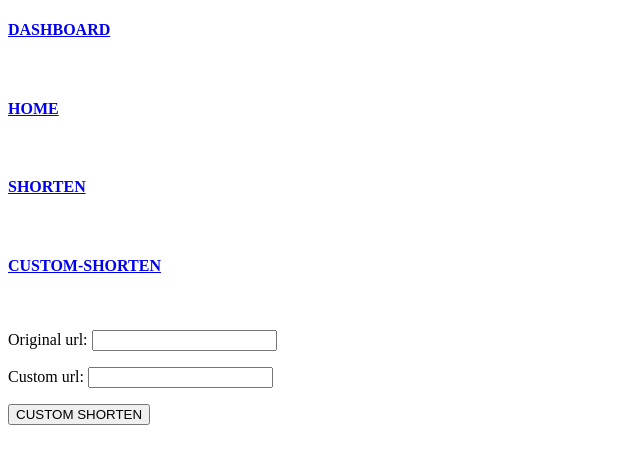
After one commit to iamprecieee/scissor-django, a Django app: page /custom-shorten/ in a window 1280 px wide. The commit adds this page. Shown: the top 464 px of the page, without its empty margins (0-640 px from the left). Run offline with Django 5.2, Linux system fonts and the light colour scheme.

Commit message:
added functionality for creating custom urls, handling potential integrity issues, and redirection

```diff
--- a/scissor/urls.py
+++ b/scissor/urls.py
@@ -19,5 +19,5 @@ from django.urls import path, include
 
 urlpatterns = [
     path('admin/', admin.site.urls),
-    path('shortener/', include('shortener.urls', namespace='shortener'))
+    path('', include('shortener.urls', namespace='shortener'))
 ]
--- a/shortener/forms.py
+++ b/shortener/forms.py
@@ -2,6 +2,7 @@ from django.forms import ModelForm, ValidationError
 from .models import *
 from urllib.parse import urlparse
 import requests
+from .utils import *
 
 
 # Form for short url
@@ -12,16 +13,19 @@ class ShortenUrlForm(ModelForm):
 
     def clean_original_url(self):
         url = self.cleaned_data["original_url"]
+        return url_cleaner(url)
 
-        # Validate URL format
-        parsed_url = urlparse(url)
-        if not all([parsed_url.scheme, parsed_url.netloc]):
-            raise ValidationError("Enter a valid URL")
 
-        # Check if URL is reachable
-        try:
-            requests.get(url, allow_redirects=True)
-        except requests.exceptions.ConnectionError:
-            raise ValidationError("URL is not reachable. Please enter a valid and reachable URL.")
+# Form for custom url
+class CustomUrlForm(ModelForm):
+    class Meta:
+        model = CustomUrlModel
+        fields = ["original_url", "custom_url"]
 
-        return url
+    def clean_original_url(self):
+        url = self.cleaned_data["original_url"]
+        return url_cleaner(url)
+
+    def clean_custom_url(self):
+        url = self.cleaned_data["custom_url"]
+        return check_url(url)
--- a/shortener/models.py
+++ b/shortener/models.py
@@ -13,3 +13,16 @@ class ShortUrlModel(Model):
 
     def __str__(self):
         return str(self.id)
+
+
+class CustomUrlModel(Model):
+    id = UUIDField(primary_key=True, editable=False, default=uuid4)
+    original_url = URLField(max_length=500, null=False, blank=False)
+    custom_url = CharField(max_length=120, unique=True, null=False)
+    created_at = DateTimeField(auto_now_add=True)
+
+    class Meta:
+        ordering = ["-created_at"]
+
+    def __str__(self):
+        return str(self.id)
--- a/shortener/templates/base.html
+++ b/shortener/templates/base.html
@@ -11,6 +11,8 @@
             <br>
             <h4><a href="{% url 'shortener:shorten' %}">SHORTEN</a></h4>
             <br>
+            <h4><a href="{% url 'shortener:custom-shorten' %}">CUSTOM-SHORTEN</a></h4>
+            <br>
         </div>
         <div>
             {% block content %}{% endblock %}
--- /dev/null
+++ b/shortener/templates/shortener/custom_url.html
@@ -0,0 +1,9 @@
+{% extends "base.html" %}
+{% block title %}URL Shortener{% endblock %}
+{% block content %}
+    <form method="post">
+        {{form.as_p}}
+        {% csrf_token %}
+        <input type="submit" value="CUSTOM SHORTEN">
+    </form>
+{% endblock %}
--- a/shortener/urls.py
+++ b/shortener/urls.py
@@ -7,5 +7,7 @@ app_name = "shortener"
 urlpatterns = [
     path("", home, name="home"),
     path("dashboard/", dashboard, name="dashboard"),
-    path("shorten/", shorten, name="shorten")
+    path("shorten/", shorten, name="shorten"),
+    path("custom-shorten/", custom_shorten, name="custom-shorten"),
+    path("<str:url>/", redirection, name="redirection")
 ]
--- a/shortener/views.py
+++ b/shortener/views.py
@@ -1,4 +1,4 @@
-from django.shortcuts import render
+from django.shortcuts import render, redirect
 from .models import *
 from .forms import *
 from django.conf import settings
@@ -11,7 +11,8 @@ def home(request):
 
 def dashboard(request):
     urls = ShortUrlModel.objects.all()
-    return render(request, "dashboard.html", {"urls": urls, "server_name": settings.SERVER_NAME})
+    custom_urls = CustomUrlModel.objects.all()
+    return render(request, "dashboard.html", {"urls": urls, "custom_urls": custom_urls, "server_name": settings.SERVER_NAME})
 
 def shorten(request):
     if request.method == "POST":
@@ -29,16 +30,41 @@ def shorten(request):
                     return render(request, "shortener/short_url.html",
                     {"form": form})
 
-            # Create an save URLs
+            # Create and save URLs
             new_url = ShortUrlModel.objects.create(short_url=short_url, **form.cleaned_data)
             new_url.save()
-            return HttpResponseRedirect("/shortener/dashboard/")
+            return HttpResponseRedirect("/dashboard/")
 
-        else:
-            return render(request, "shortener/short_url.html",
+        return render(request, "shortener/short_url.html",
                   {"form": form})
 
-    else:
-        form = ShortenUrlForm()
-        return render(request, "shortener/short_url.html",
+    form = ShortenUrlForm()
+    return render(request, "shortener/short_url.html",
                   {"form": form})
+
+def custom_shorten(request):
+    if request.method == "POST":
+        form = CustomUrlForm(request.POST)
+        if form.is_valid():
+            # Create and save URLs
+            new_url = CustomUrlModel.objects.create(**form.cleaned_data)
+            new_url.save()
+            return HttpResponseRedirect("/dashboard/")
+
+        return render(request, "shortener/custom_url.html",
+                  {"form": form})
+
+    form = CustomUrlForm()
+    return render(request, "shortener/custom_url.html",
+                  {"form": form})
+
+def redirection(request, url):
+    short_url = ShortUrlModel.objects.filter(short_url=url).first()
+    custom_url = CustomUrlModel.objects.filter(custom_url=url).first()
+    if not (short_url, custom_url):
+        return HttpResponseRedirect("/dashboard/")
+
+    try:
+        return redirect(short_url.original_url)
+    except:
+        return redirect(custom_url.original_url)
```
Also changed, not shown: shortener/templates/dashboard.html (+12 -0 lines), shortener/utils.py (+28 -0 lines).
